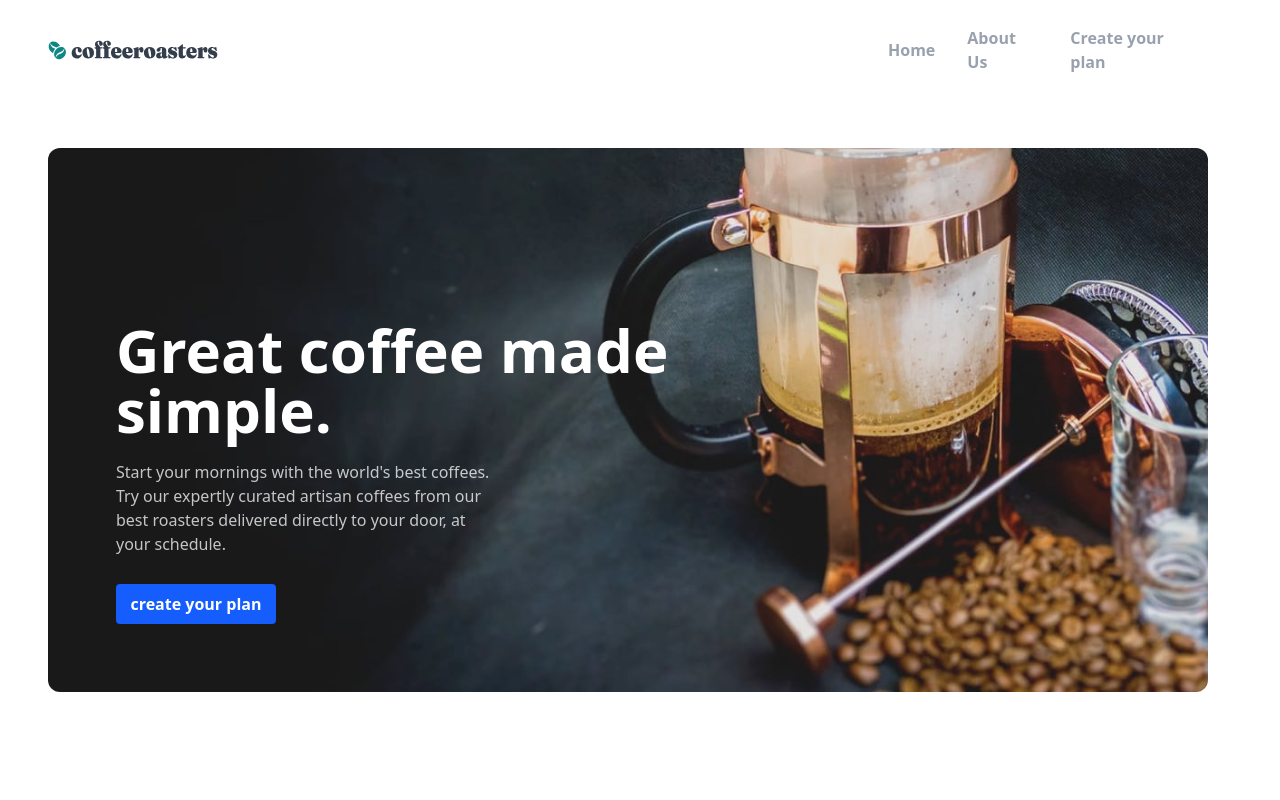
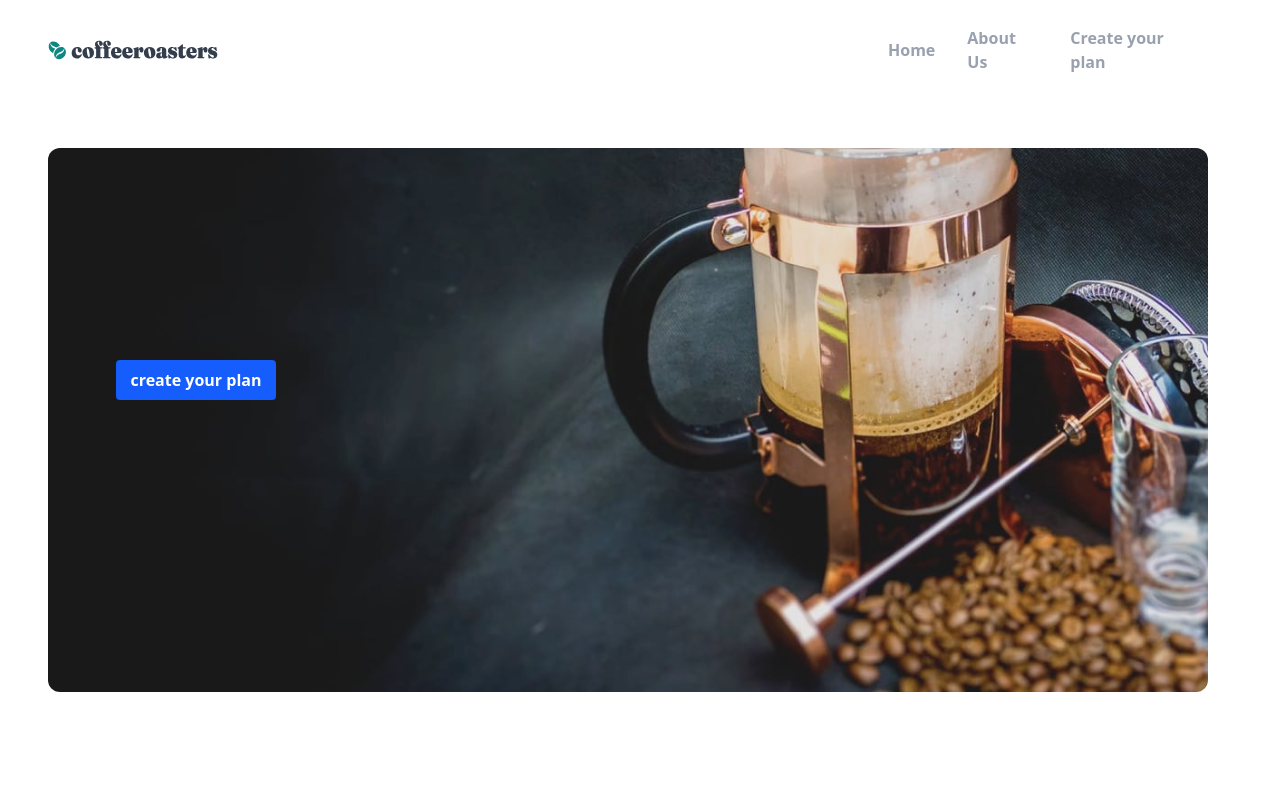
Before and after one commit to ItaloDev-Marcelo/Coffee-Roaster-V2, a React (Vite) app: page / in a window 1280 px wide. Shown: the top 800 px of the page. Built offline with nearby package versions, Linux system fonts and the light colour scheme.

Commit message:
refactor: import title,sub from Home.txt

```diff
--- a/src/pages/home/index.tsx
+++ b/src/pages/home/index.tsx
@@ -5,16 +5,14 @@ import {OurCollectionData} from '../../components/Data/OurCollectionData'
 import { WhyChoose } from '../../components/Data/Whychoose'
 import WhyUse from '../../assets/images/plan/desktop/bg-steps.png'
 import { WhiteData } from '../../components/Data/NumData'
+import { HomeSub, HomeTitle } from './utils/Home.txt'
 const Home = () => {
-
-  const title = 'Great coffee made simple.'
-  const sub = 'Start your mornings with the world\'s best coffees. Try our expertly curated artisan coffees from our best roasters delivered directly to your door, at your schedule.'
 
   return (
     <>
       <main className='flex flex-col justify-center items-center  '>
           <HeroContainer photoType={HeroBank.Home} type='Home'
-           title={title} subtitle={sub} btnActive={true} />
+           title={HomeTitle} subtitle={HomeSub} btnActive={true} />
            <section className='relative text-center flex flex-col items-center justify-center  xl:-left-4 lg:my-10'>
                 <h2 className='font-bold text-4xl mt-15 mb-5 lg:mb-0 lg:mt-0  lg:text-[8rem] text-gray-500 lg:absolute left-[12%] top-[34%]'>our <br className='lg:hidden' />Collection</h2>
               <div className='flex flex-col lg:flex-row lg:space-between p-5 lg:p-10 my-2'>
```
